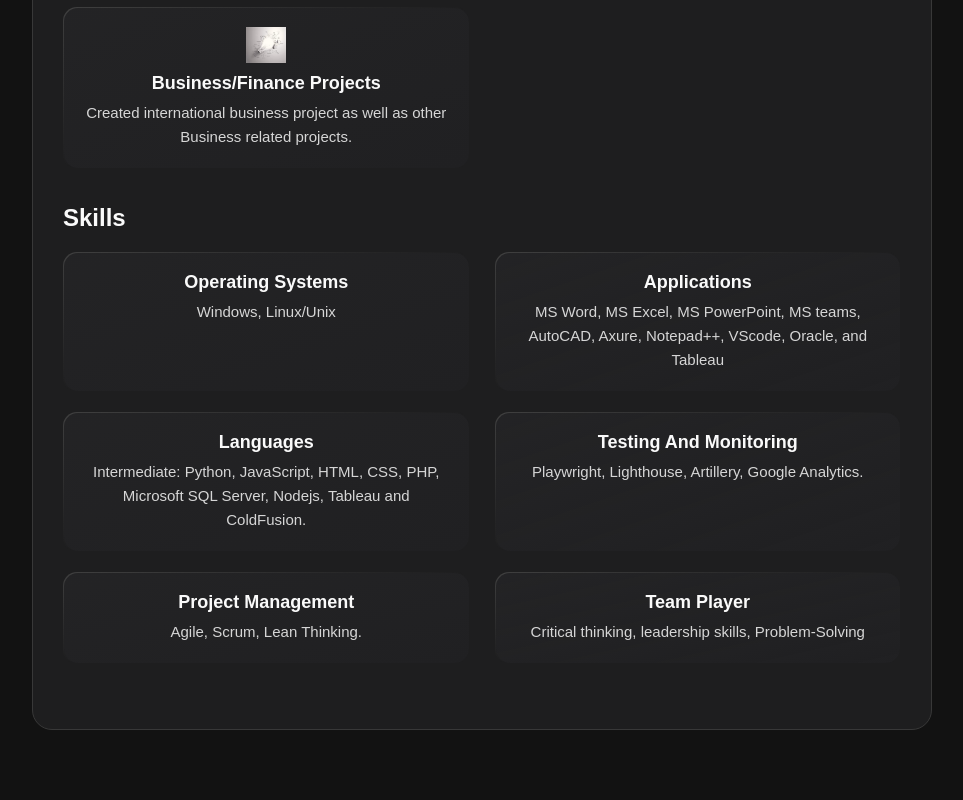
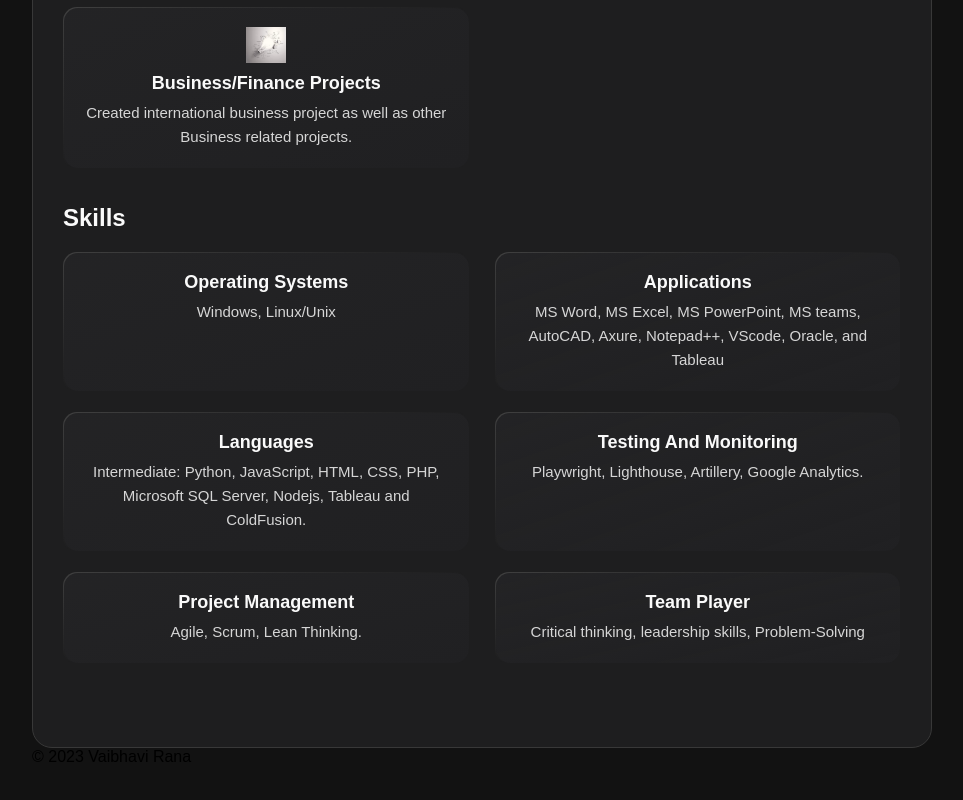
Before and after one commit to vvr25/Assignment_1, a plain HTML site: page index.html in a window 1280 px wide. Shown: the part 739-1539 px from the top of the page, without its empty margins (308-1271 px from the left). Drawn offline with Linux system fonts and the light colour scheme.

Commit message:
Update index.html

```diff
--- a/index.html
+++ b/index.html
@@ -285,6 +285,9 @@ Created business idea named Printing Palz where customers are able go into a sto
                 </section>
 
             </article>
+<footer>
+    <p>© 2023 Vaibhavi Rana</p>
+</footer>
 </body>
 
 </html>
```
